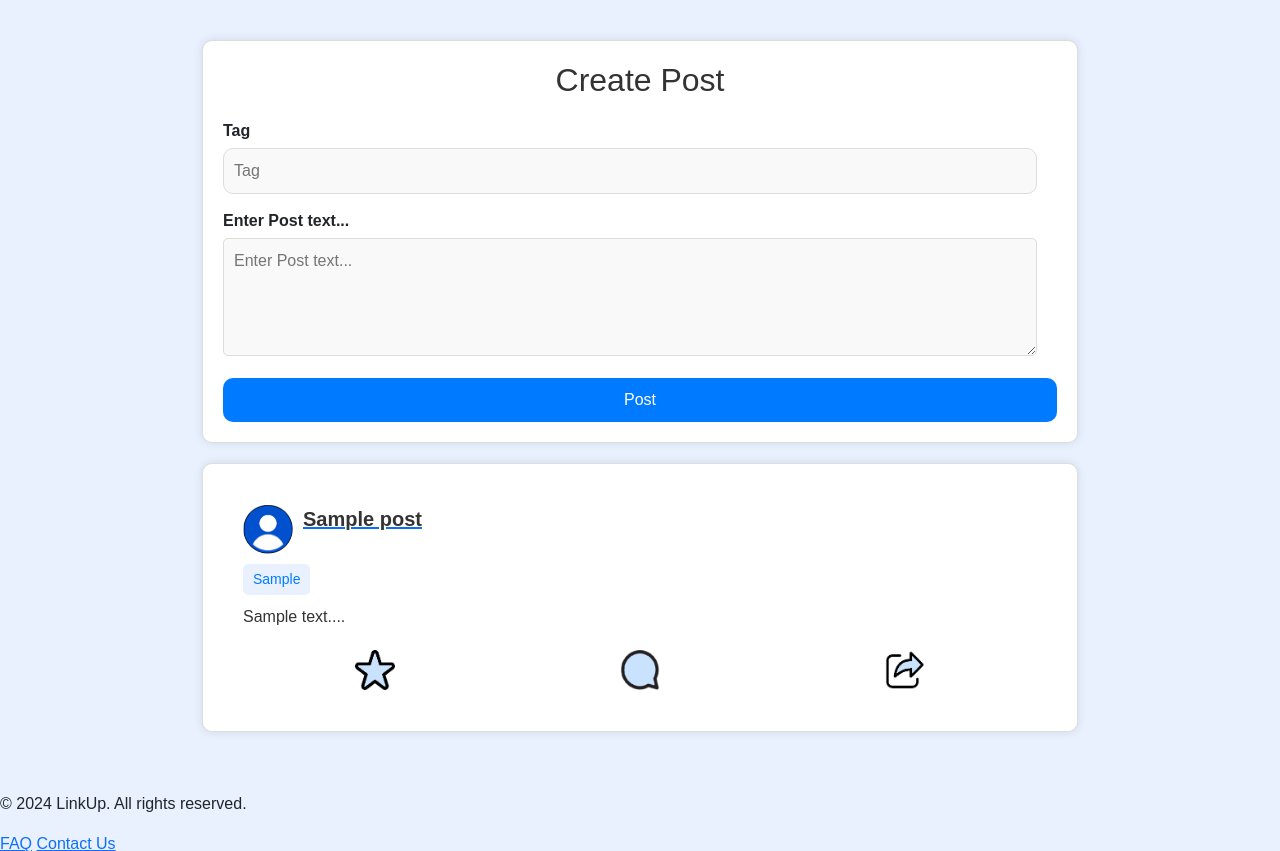
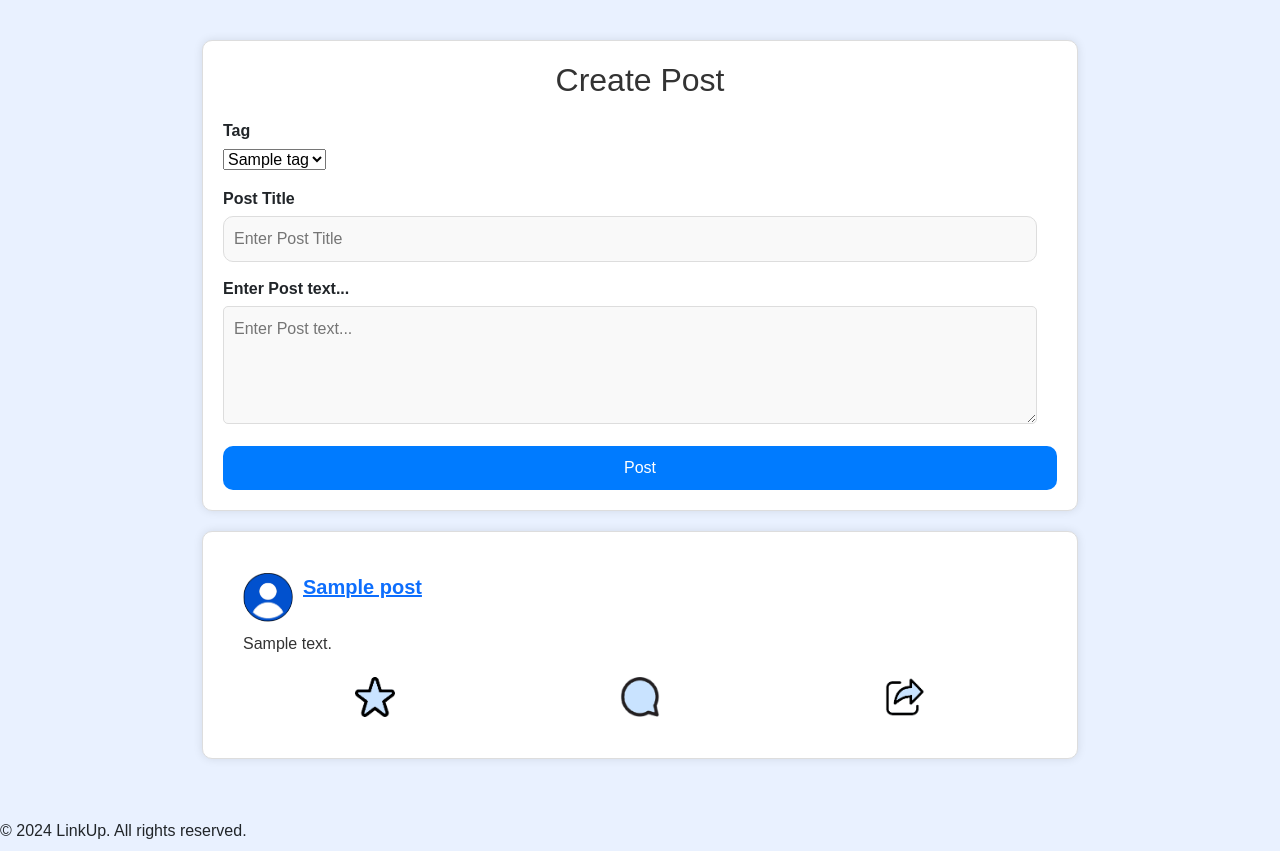
Before and after one commit to DeaconMizzi/LinkUp, a PHP site: page / in a window 1280 px wide. Shown: the part 81-932 px from the top of the page. Run offline with PHP 8.4, Linux system fonts and the light colour scheme; tables that the repository leaves empty or names only in its code hold one stand-in row (values such as "Sample post").

Commit message:
Posts and Registration PHP

```diff
--- a/index.php
+++ b/index.php
@@ -1,15 +1,30 @@
 <?php
 include 'includes/header.php';
+include 'includes/db.php';
 ?>
 
 <div class="outer-container">
     <div class="container">
         <div class="create-post">
             <h2>Create Post</h2>
-            <form action="create_post.php" method="post">
+            <form action="actions/create_post.php" method="post">
                 <div class="form-group">
                     <label for="tag">Tag</label>
-                    <input type="text" id="tag" name="tag" placeholder="Tag">
+                    <select id="tag" name="tag">
+                        <?php
+                        // Fetch tags from the database
+                        $sql = "SELECT * FROM tags";
+                        $result = $conn->query($sql);
+
+                        while ($row = $result->fetch_assoc()) {
+                            echo '<option value="' . $row['tag_id'] . '">' . $row['tag_name'] . '</option>';
+                        }
+                        ?>
+                    </select>
+                </div>
+                <div class="form-group">
+                    <label for="title">Post Title</label>
+                    <input type="text" id="title" name="title" placeholder="Enter Post Title">
                 </div>
                 <div class="form-group">
                     <label for="content">Enter Post text...</label>
@@ -21,41 +36,28 @@ include 'includes/header.php';
 
         <!-- Fetch posts from database and loop through them -->
         <?php
-        // Example connection and query to fetch posts
-        $conn = new mysqli("localhost", "username", "password", "database");
-        $sql = "SELECT post_id, title, content, tag FROM posts";
+        $sql = "SELECT * FROM posts";
         $result = $conn->query($sql);
 
         if ($result->num_rows > 0) {
-            while($row = $result->fetch_assoc()) {
-                $post_id = $row["post_id"];
-                $title = $row["title"];
-                $content = $row["content"];
-                $tag = $row["tag"];
-                ?>
-
-                <div class="post-container">
-                    <div class="post">
-                        <div class="post-header">
-                            <img class="post-avatar" src="/linkup/assets/images/profile.png" alt="Profile Picture">
-                            <a href="post.php?id=<?php echo $post_id; ?>"><h3 class="post-title"><?php echo $title; ?></h3></a>
-                        </div>
-                        <div class="post-tag"><?php echo $tag; ?></div>
-                        <div class="post-content">
-                            <p><?php echo substr($content, 0, 100); ?>...</p> <!-- Display a preview of the content -->
-                        </div>
-                        <div class="post-actions">
-                            <button class="btn-star"><img src="/linkup/assets/images/star.png" alt="Star"></button>
-                            <button class="btn-comment"><img src="/linkup/assets/images/comment.png" alt="Comment"></button>
-                            <button class="btn-share" onclick="sharePost('https://yourdomain.com/post/<?php echo $post_id; ?>')"><img src="/linkup/assets/images/share.png" alt="Share"></button>
-                        </div>
-                    </div>
-                </div>
-
-                <?php
+            while ($row = $result->fetch_assoc()) {
+                echo '<div class="post-container">';
+                echo '<div class="post">';
+                echo '<div class="post-header">';
+                echo '<img class="post-avatar" src="/linkup/assets/images/profile.png" alt="Profile Picture">';
+                echo '<h3 class="post-title"><a href="post.php?id=' . $row["post_id"] . '">' . $row["title"] . '</a></h3>';
+                echo '</div>';
+                echo '<div class="post-content"><p>' . $row["content"] . '</p></div>';
+                echo '<div class="post-actions">';
+                echo '<button class="btn-star"><img src="/linkup/assets/images/star.png" alt="Star"></button>';
+                echo '<button class="btn-comment"><img src="/linkup/assets/images/comment.png" alt="Comment"></button>';
+                echo '<button class="btn-share" onclick="sharePost(\'https://yourdomain.com/post/' . $row["post_id"] . '\')"><img src="/linkup/assets/images/share.png" alt="Share"></button>';
+                echo '</div>';
+                echo '</div>';
+                echo '</div>';
             }
         } else {
-            echo "<p>No posts available.</p>";
+            echo "0 results";
         }
         $conn->close();
         ?>
```
Also changed, not shown: actions/create_post.php (added, +27 -0 lines), post.php (+11 -33 lines), register.php (+38 -0 lines).
